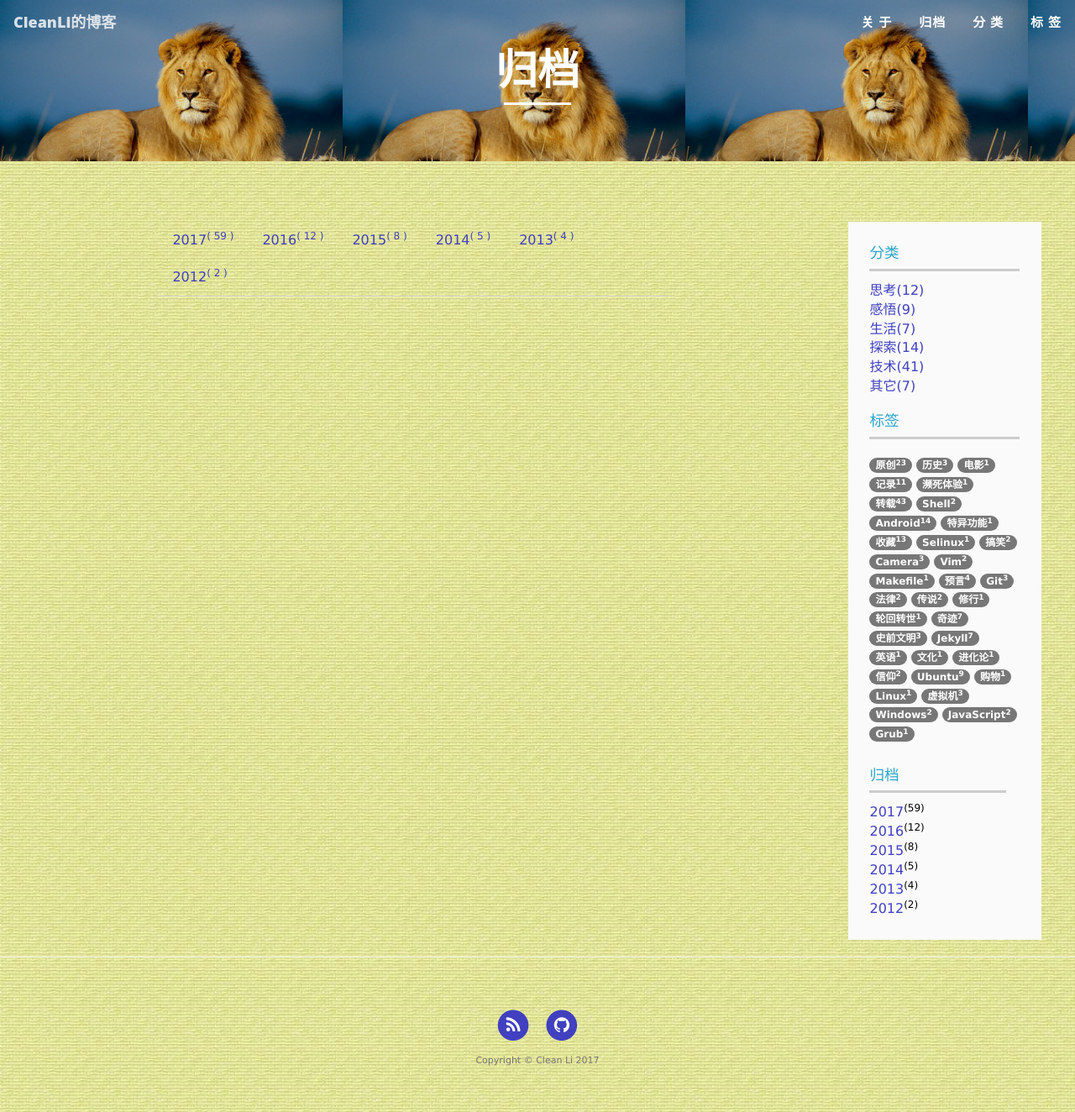
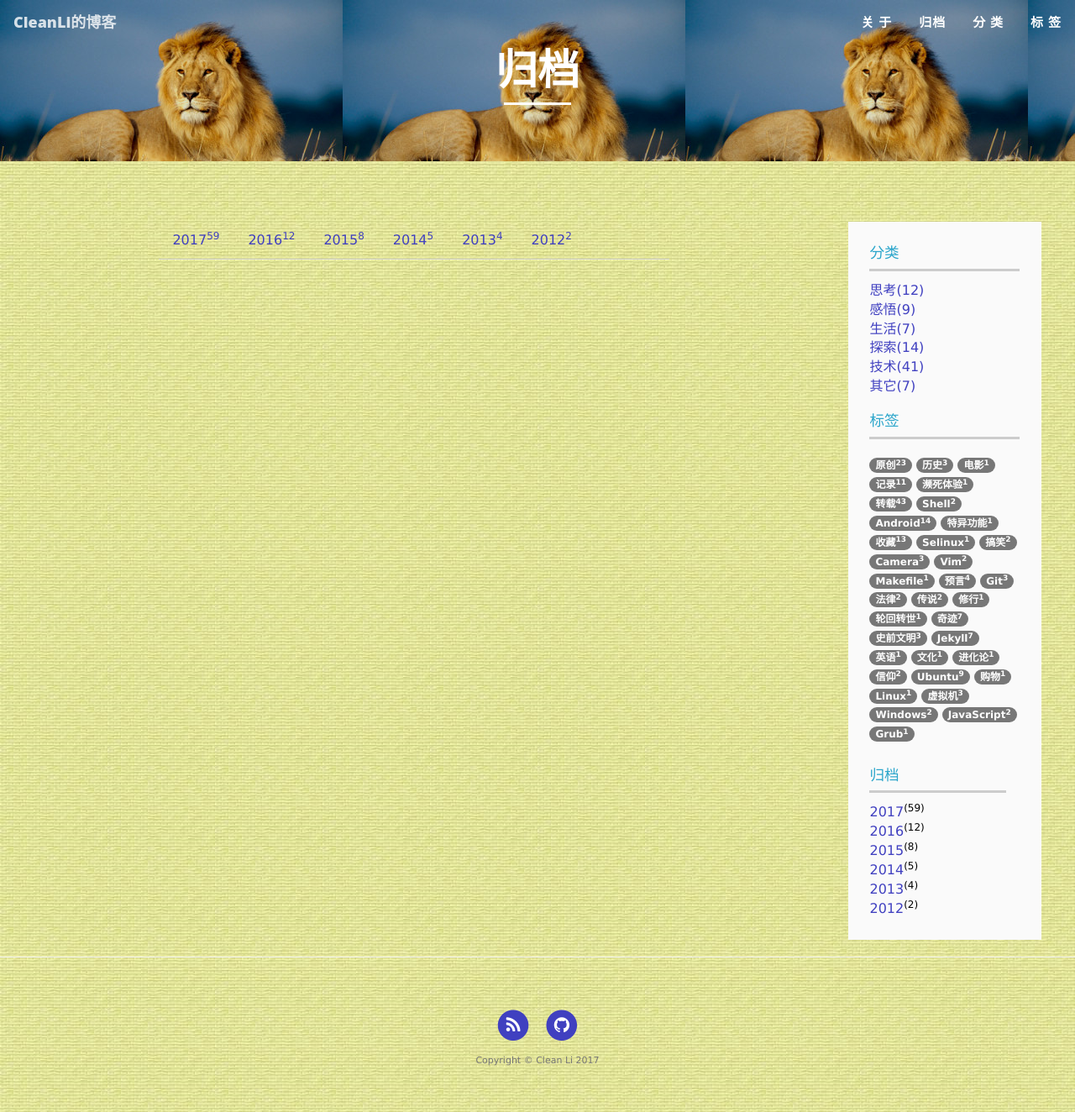
Before and after one commit to cleanli/cleanhome, a Jekyll site: the page built from archives.html, in a window 1280 px wide. Shown: the whole page at 84% size. Built offline with Jekyll 4.4.1, drawn with Linux system fonts in a browser that asks for light colours; some of the changed lines change nothing that is shown.

Commit message:
update archives.html

```diff
--- a/archives.html
+++ b/archives.html
@@ -2,32 +2,36 @@
 layout: page
 title: "归档"
 ---
-<div class="list-container">
-  <ul class="nav nav-tabs">
+{% assign yearstr = "" %}
 {% assign precount = 0 %}
 {% assign lyear = 0 %}
 {% for post in site.posts %}
-      {% capture precount %} {{ 1 | plus: precount }} {% endcapture %}
   {% capture year %}{{ post.date | date: '%Y' }}{% endcapture %}
   {% if year != lyear %}
     {% if lyear != 0 %}
-      <script>
-        document.getElementById("{{lyear}}-txt").innerHTML="({{precount}})";
-      </script>
+       {% capture yearstr %}{{ yearstr | append: '-' }}{% endcapture %}
+       {% capture tmpstr %}{{ precount }}{% endcapture %}
+       {% capture tmpstr %}{{ tmpstr | lstrip | rstrip}}{% endcapture %}
+       {% capture yearstr %}{{ yearstr | append: tmpstr }}{% endcapture %}
+       {% capture yearstr %}{{ yearstr | append: ',' }}{% endcapture %}
     {% endif %}
-	    <li>
-                <a href="#{{ year }}-ref" data-toggle="tab" id="{{ year }}-id">
-                  {{ year }}<sup id="{{year}}-txt">TBD</sup>
-               </a>
-	    </li>
+    {% capture yearstr %}{{ yearstr | append: year }}{% endcapture %}
     {% assign precount = 0 %}
   {% endif %}
   {% capture lyear %}{{ post.date | date: '%Y' }}{% endcapture %}
+  {% capture precount %} {{ 1 | plus: precount }} {% endcapture %}
 {% endfor %}
-  {% capture precount %} {{ 1 | plus: precount }} {% endcapture %}
-  <script>
-    document.getElementById("{{lyear}}-txt").innerHTML="({{precount}})";
-  </script>
+{% capture yearstr %}{{ yearstr | append: '-' }}{% endcapture %}
+{% capture tmpstr %}{{ precount }}{% endcapture %}
+{% capture tmpstr %}{{ tmpstr | lstrip | rstrip}}{% endcapture %}
+{% capture yearstr %}{{ yearstr | append: tmpstr }}{% endcapture %}
+{% assign yearsgroup = yearstr | split: "," %}
+<div class="list-container">
+  <ul class="nav nav-tabs">
+	  {% for member in yearsgroup %}
+	  {% assign tmpv = member | split: "-" %}
+	  <li><a href="#{{ tmpv[0] }}-ref" data-toggle="tab" id="{{ tmpv[0] }}-id"> {{ tmpv[0] }}<sup id="{{tmpv[0]}}-txt">{{tmpv[1]}}</sup></a></li>
+	  {% endfor %}
   </ul>
 </div>
 <br>
```
Lines whose indentation alone changed are shown as unchanged.
